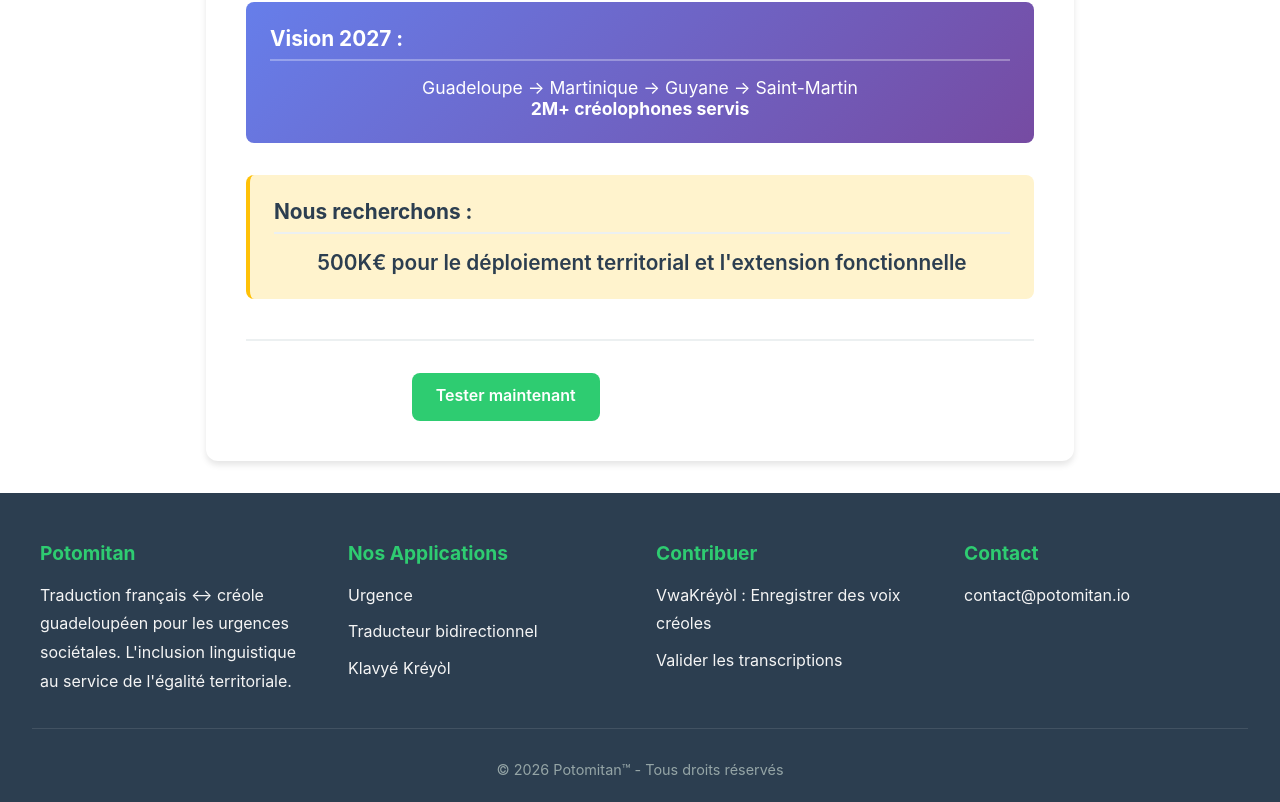
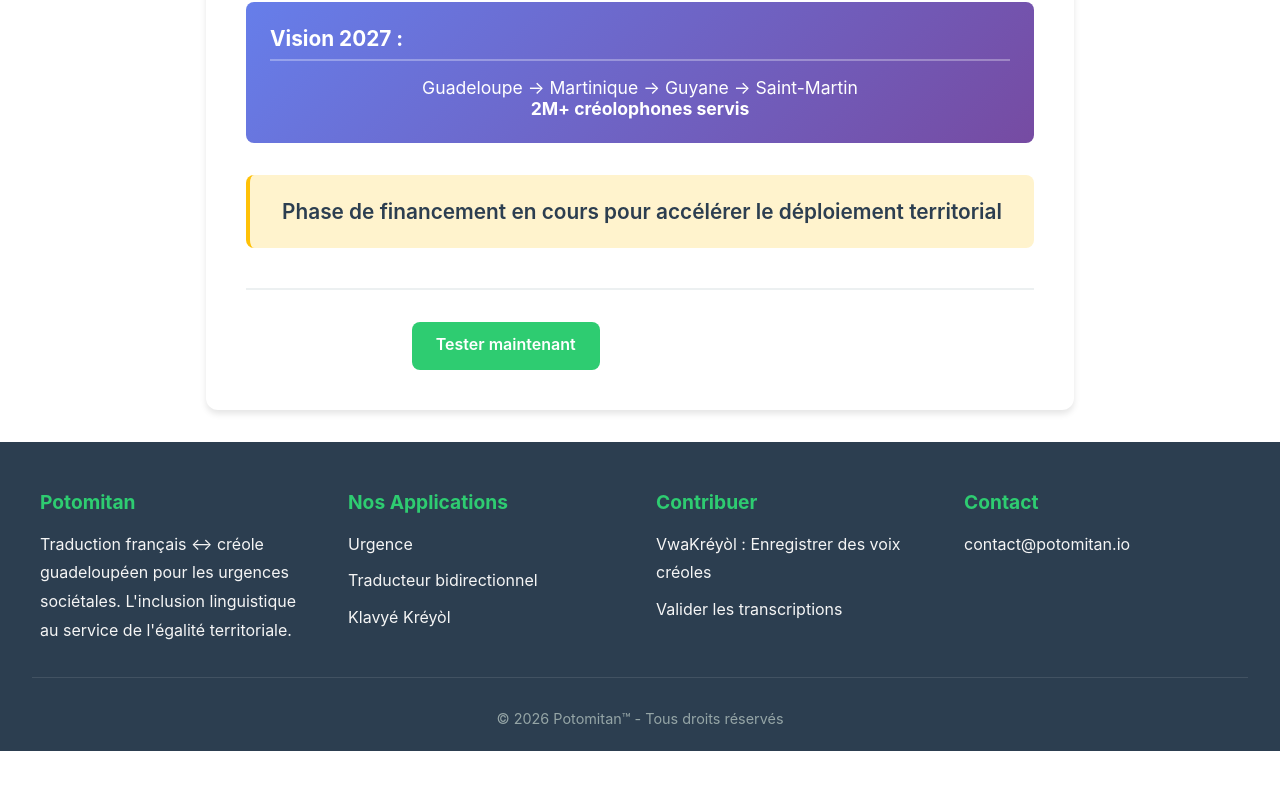
Before and after one commit to Brdcie/potomitan-landing, a React (Vite) app: page /actualites in a window 1280 px wide. Shown: the part 1763-2565 px from the top of the page. After the commit the page ends 2514 px from the top, so only its background shows below. Built offline with nearby package versions, Linux system fonts and the light colour scheme.

Commit message:
Modification de la page Actualites.jsx

```diff
--- a/src/pages/Actualites.jsx
+++ b/src/pages/Actualites.jsx
@@ -83,8 +83,7 @@
         </section>
 
         <section className="article-section funding-section">
-          <h4>Nous recherchons :</h4>
-          <p className="funding-amount">500K€ pour le déploiement territorial et l'extension fonctionnelle</p>
+          <p className="funding-amount">Phase de financement en cours pour accélérer le déploiement territorial</p>
         </section>
 
         <div className="article-cta">
```
